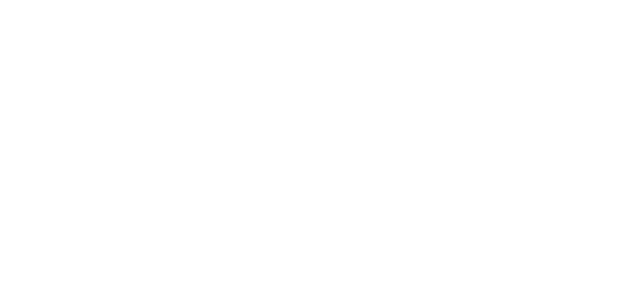
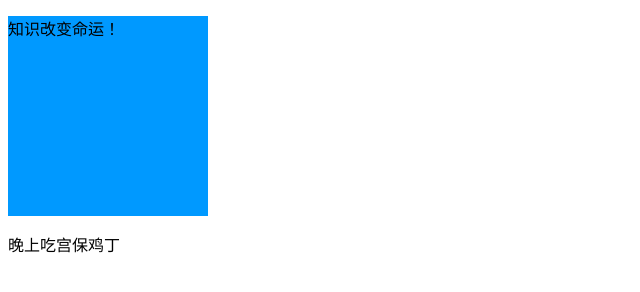
Before and after one commit to rm86626/myproject85-2, a plain HTML site: page index.html in a window 1280 px wide. Shown: the whole page, without its empty margins (0-640 px from the left). Drawn offline with Linux system fonts and the light colour scheme.

Commit message:
css/style.css

```diff
--- /dev/null
+++ b/css/style.css
@@ -0,0 +1,5 @@
+P{
+    width: 200px;
+    height: 200px;
+    background-color: #09f;
+}
--- a/index.html
+++ b/index.html
@@ -4,8 +4,10 @@
     <meta charset="UTF-8">
     <meta name="viewport" content="width=device-width, initial-scale=1.0">
     <title>Document</title>
+    <link rel="stylesheet" href="css/style.css">
 </head>
 <body>
-
+    <p>知识改变命运！</p>
+    <div>晚上吃宫保鸡丁</div>
 </body>
 </html>
```
